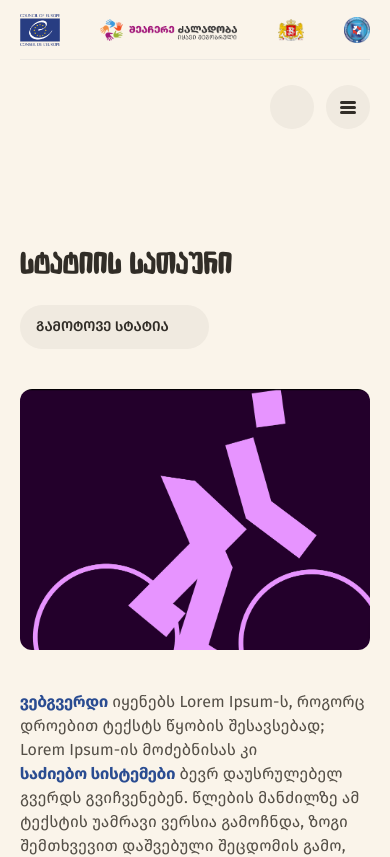
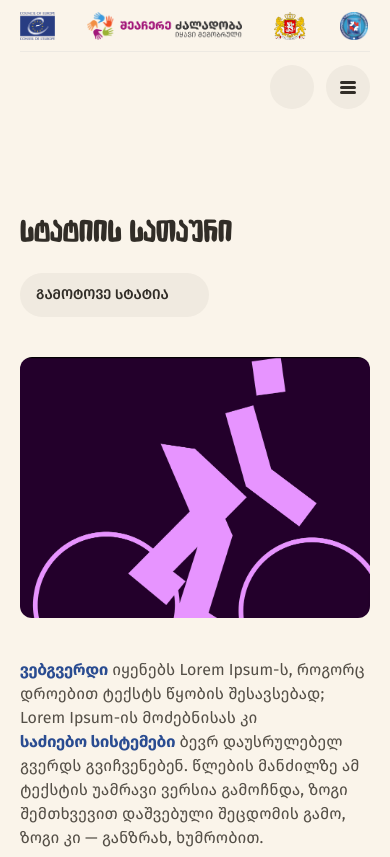
Before and after one commit to Tazolomtadze1992/Cards-swap, a Next.js app: page /prototypes/articles in a window 390 px wide. Shown: the top 857 px of the page. Built offline with nearby package versions, Linux system fonts and the light colour scheme; some icons are missing.

Commit message:
Tighten navigation spacing and balance partner logos

```diff
--- a/src/components/homepage-prototype/site-header.module.css
+++ b/src/components/homepage-prototype/site-header.module.css
@@ -1,7 +1,7 @@
-.spacer { height: 108px; }
+.spacer { height: 76px; }
 .frame {
   position: fixed;
-  inset: 60px 0 auto;
+  inset: 69px 0 auto;
   z-index: 30;
   background: var(--color-canvas);
   transform: translateY(0);
@@ -17,7 +17,7 @@
 }
 .frame[data-hidden="true"] { transform: translateY(-100%); pointer-events: none; }
 .frame:has(:focus-visible) { transform: translateY(0); pointer-events: auto; }
-@media (max-width: 600px) { .spacer { height: 92px; } }
+@media (max-width: 600px) { .spacer { height: 68px; } }
 @media (prefers-reduced-motion: reduce) {
   .frame { --reduced-motion-duration: 120ms; transition: opacity 120ms cubic-bezier(0.25, 1, 0.5, 1); }
   .frame[data-hidden="true"] { transform: none; opacity: 0; }
@@ -27,20 +27,22 @@
 .partnersStrip { position: relative; background: var(--color-surface); border-bottom: 1px solid transparent; color: var(--color-text-primary); }
 .partnersDivider { position: absolute; inset-inline: 0; bottom: 0; width: min(100%, var(--layout-wide)); margin-inline: auto; padding-inline: 32px; }
 .partnersStrip[data-appearance="brand-surface"] { background: transparent; border-color: transparent; color: var(--color-text-inverse); }
-.partnersInner { display: flex; align-items: center; gap: var(--space-6); width: min(100%, var(--layout-wide)); min-height: 60px; margin: auto; padding: 8px 32px; }
-.councilLogo { display: block; flex: none; width: 55px; height: 44px; object-fit: contain; }
+.partnersInner { display: flex; align-items: center; gap: var(--space-6); width: min(100%, var(--layout-wide)); min-height: 68px; margin: auto; padding: var(--space-4) 32px; }
+.councilLogo { display: block; flex: none; width: 45px; height: 36px; object-fit: contain; }
 .campaignLogo { display: flex; flex: none; align-items: center; gap: 4px; }
-.campaignLogo img { display: block; width: auto; height: 32px; object-fit: contain; }
+.campaignLogo img { display: block; width: auto; height: 36px; object-fit: contain; }
 .partner { display: flex; flex: none; align-items: center; gap: 8px; }
-.partner img { display: block; flex: none; width: 34px; height: 34px; object-fit: contain; }
+.partner img { display: block; flex: none; width: 41px; height: 36px; object-fit: contain; }
 .partner span { font-family: var(--font-body); font-size: 10px; line-height: 1.25; font-weight: var(--type-body-weight); white-space: nowrap; }
 @media (max-width: 1400px) { .partner span { display: none; } }
-@media (max-width: 700px) {
+@media (max-width: 600px) {
   .partnersDivider { padding-inline: 20px; }
-  .partnersInner { justify-content: space-between; gap: 8px; padding: 8px 20px; }
-  .councilLogo { width: 40px; height: 32px; }
-  .campaignLogo img { height: 23px; }
-  .partner img { width: 26px; height: 26px; }
+  .partnersInner { justify-content: space-between; gap: 8px; min-height: 52px; padding: var(--space-3) 20px; }
+  .councilLogo { width: 35px; height: 28px; }
+  .campaignLogo { width: clamp(124px, 40vw, 168px); }
+  .campaignLogo img { min-width: 0; max-width: 100%; height: 28px; }
+  .campaignLogo img + img { width: calc(100% - 34px); }
+  .partner img { width: 32px; height: 28px; }
 }
 
 .header {
@@ -52,7 +54,7 @@
   align-items: center;
   justify-content: space-between;
   gap: 24px;
-  padding: 32px;
+  padding: var(--space-4) 32px;
 }
 
 .header[data-appearance="light"] {
@@ -138,7 +140,7 @@
 
   .frame[data-menu-open="true"] .navigation {
     position: fixed;
-    top: calc(var(--strip-offset, 0px) + var(--header-height, 108px));
+    top: calc(var(--strip-offset, 0px) + var(--header-height, 76px));
     bottom: 0;
     max-height: none;
     padding-bottom: calc(var(--space-6) + env(safe-area-inset-bottom, 0px));
@@ -212,7 +214,7 @@
 
 @media (max-width: 600px) {
   .header {
-    padding: 24px 20px;
+    padding: var(--space-3) 20px;
     gap: 24px 12px;
   }
 
```
